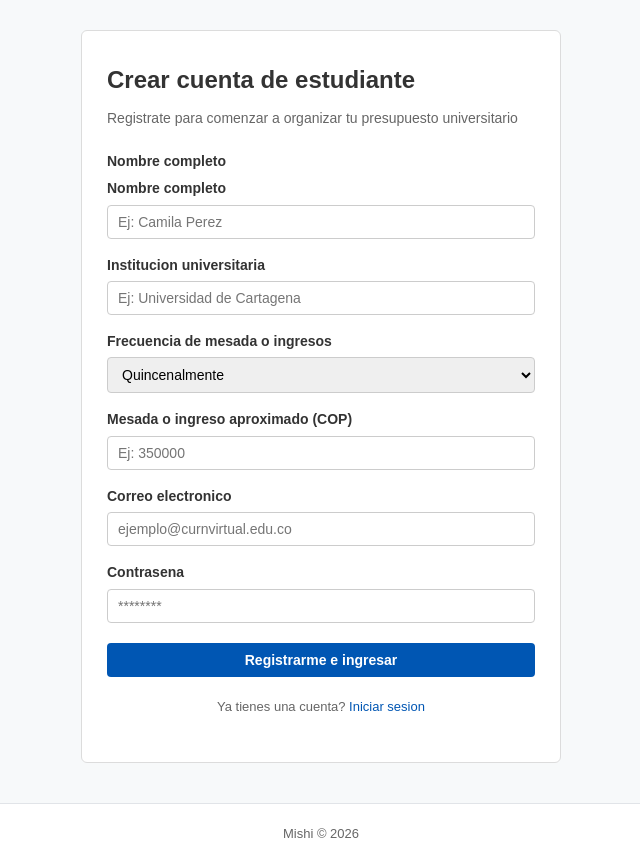
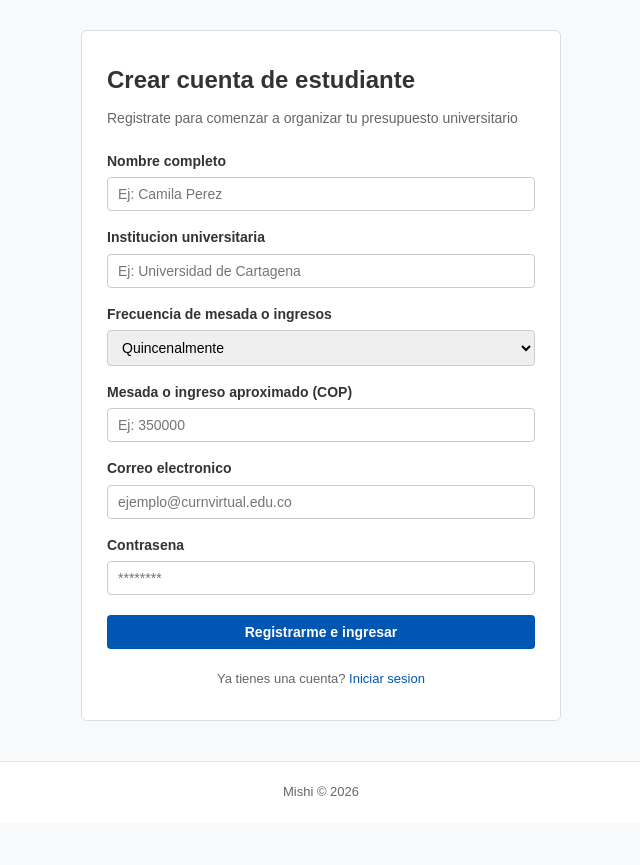
Before and after one commit to karlyway/Mishi, a Django app: page /registro-usuario/ in a window 1280 px wide. Shown: the part 57-922 px from the top of the page, without its empty margins (319-959 px from the left). After the commit the page ends 853 px from the top, so only its background shows below. Run offline with Django 5.2, Linux system fonts and the light colour scheme.

Commit message:
fix: eliminar etiqueta duplicada de nombre y corregir campo de mesada en registro_usuario.html

```diff
--- a/templates/registro_usuario.html
+++ b/templates/registro_usuario.html
@@ -14,8 +14,6 @@
         <p style="color: red; margin-bottom: 15px;">{{ error }}</p>
     {% endif %}
 
-    <div class="form-group">
-        <label for="nombre">Nombre completo</label>
         <div class="form-group">
             <label for="nombre">Nombre completo</label>
             <input type="text" id="nombre" name="nombre" class="form-control" placeholder="Ej: Camila Perez" required>
@@ -38,7 +36,7 @@
 
         <div class="form-group">
             <label for="mesada">Mesada o ingreso aproximado (COP)</label>
-            <input type="number" id="mesada" name="mesada" class="form-control" placeholder="Ej: 350000" step="1000">
+            <input type="number" id="mesada" name="mesada" class="form-control" placeholder="Ej: 350000" min="0" step="0.01">
         </div>
 
         <div class="form-group">
```
